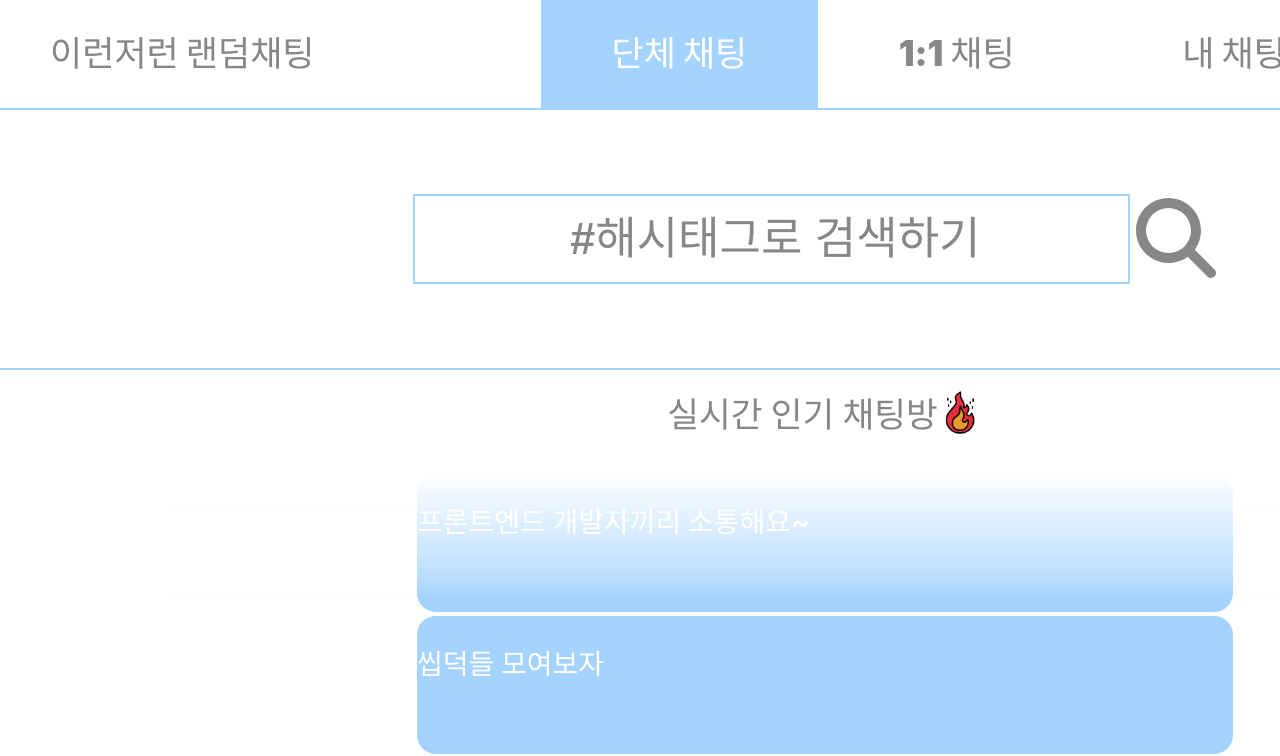
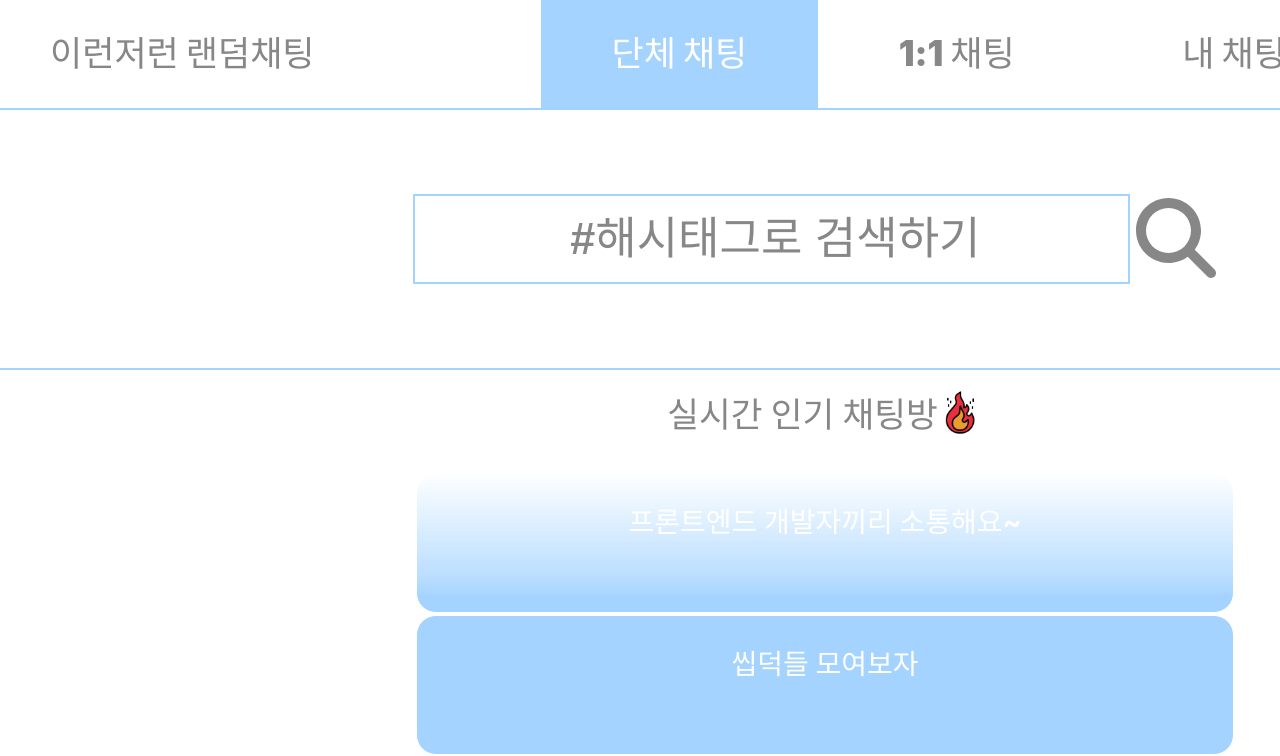
Before and after one commit to Eung-ae-Project/RandomChat, a React (Vite) app in the folder front/: page /group in a window 1280 px wide. Shown: the top 756 px of the page. Built offline with nearby package versions, Linux system fonts and the light colour scheme.

Commit message:
titleGoToCenter

```diff
--- a/front/src/components/Slider/VerticalMode.tsx
+++ b/front/src/components/Slider/VerticalMode.tsx
@@ -34,7 +34,9 @@ function VerticalMode() {
 		<SlickContainer className="slider-container">
 			<Slider {...settings}>
 				{tempChatRoom.map(({index,title})=>{
-					return <Box key={index}> <h3>{title}</h3> </Box>
+					return <Box key={index}>
+						<div className="title"><h3>{title}</h3></div>
+					</Box>
 				})}
 
 			</Slider>
```
Also changed, not shown: front/src/components/Slider/styles/styles.tsx (line endings or trailing spaces).
